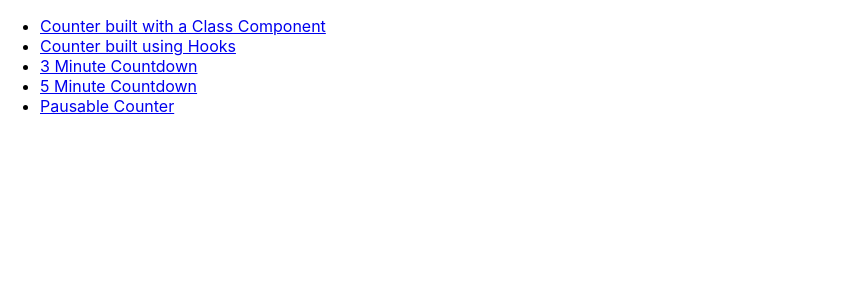
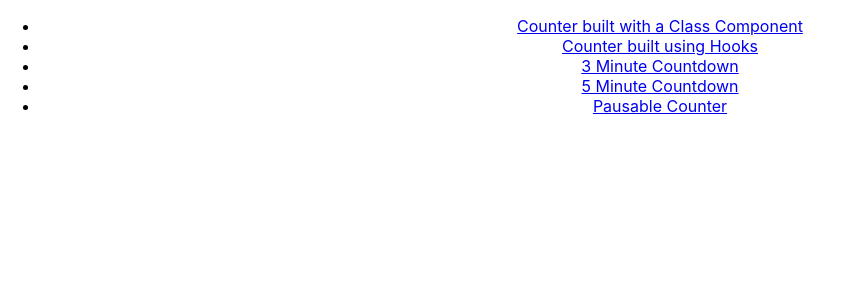
Before and after one commit to MMcClure11/counter-practice, a React (Create React App) app: page / in a window 1280 px wide. Shown: the top 300 px of the page, without its empty margins (0-843 px from the left). Built offline with nearby package versions, Linux system fonts and the light colour scheme.

Commit message:
Add test to render app without error

```diff
--- a/src/App.js
+++ b/src/App.js
@@ -12,6 +12,7 @@ import React from 'react'
 
 const App = () => {
   return (
+    <div data-test="component-app" className="App">
       <Router>
       <NavBar />
       <Switch>
@@ -22,6 +23,7 @@ const App = () => {
         <Route exact path='/pause-counter'><PauseCounter /></Route>
       </Switch>
       </Router>
+    </div>
   )
 }
 
```
Also changed, not shown: 1 other file (tests, documents, lock files or other folders). Lines whose indentation alone changed are shown as unchanged.
